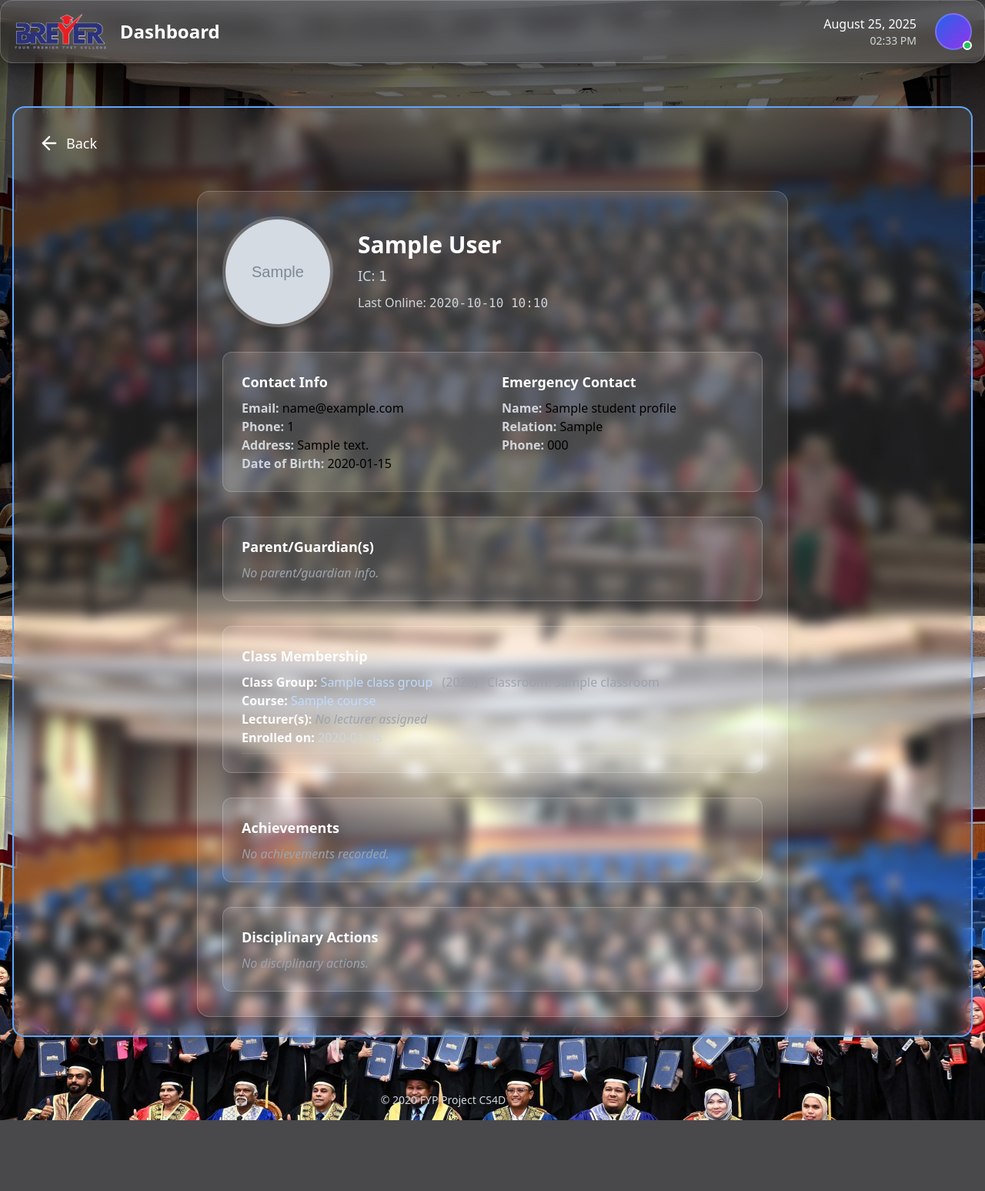
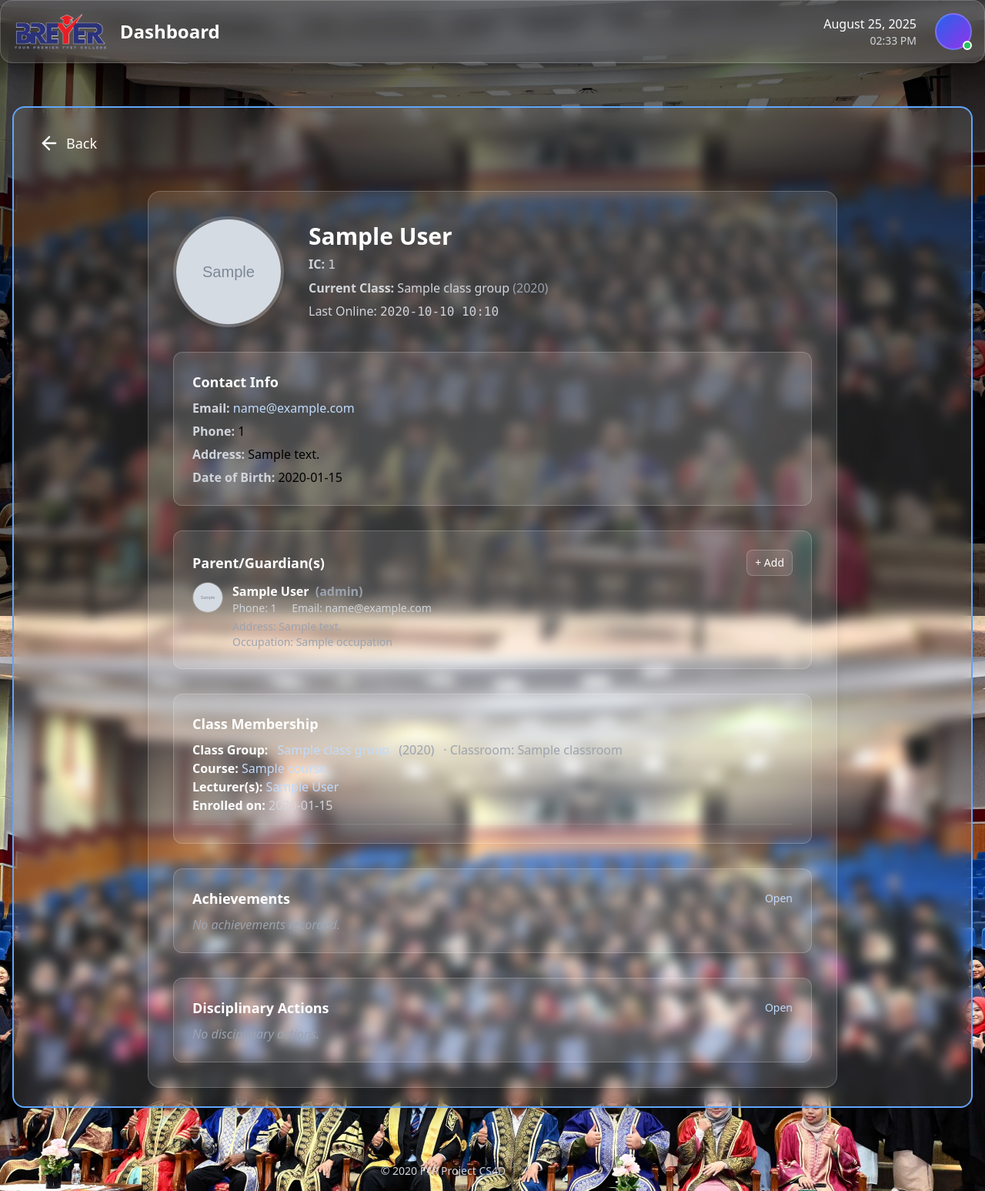
Before and after one commit to CaptainSparky20/Student_Information_System, a Django app: template SIS/adminportal/templates/adminportal/student_part/student_detail.html in a window 1280 px wide. Shown: the whole page at 77% size. Before the commit the page ends 1455 px from the top, so only its background shows below. Run offline with Django 5.2, Linux system fonts and the light colour scheme; the template is opened without the code that fills it: most values are stand-ins (such as "Sample title", 1, 10 or a date in 2020); grey boxes marked "Sample" are stand-in pictures; some libraries are stand-ins or nearby versions.

Commit message:
Refactor student detail template for improved layout and profile picture handling

```diff
--- a/SIS/adminportal/templates/adminportal/student_part/student_detail.html
+++ b/SIS/adminportal/templates/adminportal/student_part/student_detail.html
@@ -1,25 +1,44 @@
-{% extends 'adminportal/base_adminportal.html' %}
+{% extends 'lecturer/base_lecturer.html' %}
 {% load static %}
 
 {% block title %}Student Details{% endblock %}
 
 {% block content_inner %}
-<div class="max-w-3xl mx-auto mt-10 bg-white/10 rounded-2xl shadow-lg p-8 border border-white/20 space-y-8">
+<div class="max-w-4xl mx-auto mt-10 bg-white/10 rounded-2xl shadow-lg p-6 md:p-8 border border-white/20 space-y-8">
+
   <!-- Profile section -->
   <div class="flex flex-col md:flex-row items-center gap-8">
     <div>
-      {% if student_profile.profile_picture %}
-        <img src="{{ student_profile.profile_picture.url }}" alt="Profile Picture"
-             class="w-36 h-36 rounded-full object-cover border-4 border-white/20 shadow-lg">
+      {% with sp_pic=student_profile.profile_picture up=student_profile.user.profile_picture %}
+        {% if sp_pic %}
+          <img src="{{ sp_pic.url }}" alt="Profile Picture"
+               class="w-32 h-32 md:w-36 md:h-36 rounded-full object-cover border-4 border-white/20 shadow-lg">
+        {% elif up %}
+          <img src="{{ up.url }}" alt="Profile Picture"
+               class="w-32 h-32 md:w-36 md:h-36 rounded-full object-cover border-4 border-white/20 shadow-lg">
         {% else %}
-        <div class="w-36 h-36 rounded-full bg-gradient-to-br from-blue-600 to-purple-600 flex items-center justify-center border-4 border-white/20 shadow-lg text-3xl font-bold text-white">
-          {{ student_profile.user.full_name|slice:":1" }}
+          <div class="w-32 h-32 md:w-36 md:h-36 rounded-full bg-gradient-to-br from-blue-600 to-purple-600 flex items-center justify-center border-4 border-white/20 shadow-lg text-3xl font-bold text-white">
+            {{ student_profile.user.full_name|default:student_profile.user.email|slice:":1" }}
           </div>
         {% endif %}
+      {% endwith %}
     </div>
-    <div class="flex-1 space-y-2">
-      <h2 class="text-3xl font-bold text-white mb-1">{{ student_profile.user.full_name }}</h2>
-      <p class="text-lg text-gray-300 mb-2">IC: <span class="font-mono">{{ student_profile.user.identity_card_number }}</span></p>
+
+    <div class="flex-1 space-y-1.5">
+      <h2 class="text-2xl md:text-3xl font-bold text-white">
+        {{ student_profile.user.full_name|default:student_profile.user.email }}
+      </h2>
+      <p class="text-gray-300">
+        <span class="font-semibold">IC:</span>
+        <span class="font-mono">{{ student_profile.user.identity_card_number|default:"-" }}</span>
+      </p>
+      {% if student_profile.class_group %}
+      <p class="text-gray-300">
+        <span class="font-semibold">Current Class:</span>
+        {{ student_profile.class_group.name }}
+        <span class="text-gray-400">({{ student_profile.class_group.year }})</span>
+      </p>
+      {% endif %}
       <p class="text-gray-300">
         Last Online:
         {% if student_profile.latest_activity %}
@@ -32,39 +51,86 @@
   </div>
 
 <!-- Contact Info -->
-  <div class="grid grid-cols-1 md:grid-cols-2 gap-6 bg-white/10 p-6 rounded-xl border border-white/20">
-    <div>
+<div class="bg-white/10 p-6 rounded-xl border border-white/20 space-y-1.5">
   <h3 class="text-lg font-semibold text-white mb-2">Contact Info</h3>
-      <p><span class="font-semibold text-gray-300">Email:</span> {{ student_profile.user.email }}</p>
-      <p><span class="font-semibold text-gray-300">Phone:</span> {{ student_profile.phone_number|default:"-" }}</p>
-      <p><span class="font-semibold text-gray-300">Address:</span> {{ student_profile.address|default:"-" }}</p>
-      <p><span class="font-semibold text-gray-300">Date of Birth:</span>
-        {{ student_profile.date_of_birth|date:"Y-m-d"|default:"-" }}</p>
-    </div>
-    <div>
-      <h3 class="text-lg font-semibold text-white mb-2">Emergency Contact</h3>
-      <p><span class="font-semibold text-gray-300">Name:</span> {{ student_profile.emergency_name|default:"-" }}</p>
-      <p><span class="font-semibold text-gray-300">Relation:</span> {{ student_profile.emergency_relation|default:"-" }}</p>
-      <p><span class="font-semibold text-gray-300">Phone:</span> {{ student_profile.emergency_phone|default:"-" }}</p>
-    </div>
+  <p>
+    <span class="font-semibold text-gray-300">Email:</span>
+    <a href="mailto:{{ student_profile.user.email }}" class="text-blue-200 hover:underline break-all">
+      {{ student_profile.user.email|default:"-" }}
+    </a>
+  </p>
+  <p>
+    <span class="font-semibold text-gray-300">Phone:</span>
+    {% with sp=student_profile.phone_number up=student_profile.user.phone_number %}
+      {{ sp|default:up|default:"-" }}
+    {% endwith %}
+  </p>
+  <p>
+    <span class="font-semibold text-gray-300">Address:</span>
+    {% with sp=student_profile.address up=student_profile.user.address %}
+      {{ sp|default:up|default:"-" }}
+    {% endwith %}
+  </p>
+  <p>
+    <span class="font-semibold text-gray-300">Date of Birth:</span>
+    {{ student_profile.date_of_birth|date:"Y-m-d"|default:"-" }}
+  </p>
 </div>
 
 <!-- Parent/Guardian(s) -->
 <div class="bg-white/10 rounded-xl p-6 border border-white/20">
-    <h3 class="text-lg font-semibold text-white mb-2">Parent/Guardian(s)</h3>
-    {% if student_profile.parents.exists %}
-      <ul class="space-y-2">
-        {% for parent in student_profile.parents.all %}
-          <li>
-            <span class="font-semibold">{{ parent.user.full_name }}</span>
-            <span class="text-gray-400 ml-1">({{ parent.get_roles_list|join:", " }})</span>
-            <span class="text-gray-300 ml-2">Phone: {{ parent.phone_number|default:"-" }}</span>
+  <div class="flex items-center justify-between mb-2">
+    <h3 class="text-lg font-semibold text-white">Parent/Guardian(s)</h3>
+    <a href="{% url 'lecturer:add_parent_details' student_profile.id %}"
+       class="text-sm px-2.5 py-1.5 rounded-lg bg-white/10 border border-white/20 text-white hover:bg-white/20 transition">
+      + Add
+    </a>
+  </div>
+
+  {% with parents_qs=student_profile.parents.all %}
+    {% if parents_qs and parents_qs|length %}
+      <ul class="space-y-3">
+        {% for parent in parents_qs %}
+          <li class="flex items-start gap-3">
+            {% if parent.profile_picture %}
+              <img src="{{ parent.profile_picture.url }}" alt="{{ parent.full_name }}"
+                   class="w-10 h-10 rounded-full object-cover border border-white/20">
+            {% else %}
+              <div class="w-10 h-10 rounded-full bg-white/20 flex items-center justify-center text-white font-semibold">
+                {{ parent.full_name|default:"-"|slice:":1" }}
+              </div>
+            {% endif %}
+            <div class="min-w-0">
+              <div class="font-semibold text-white truncate">
+                {{ parent.full_name|default:"-" }}
+                {% with roles_list=parent.get_roles_list %}
+                  {% if roles_list %}
+                    <span class="text-gray-400 ml-1">({{ roles_list|join:", " }})</span>
+                  {% endif %}
+                {% endwith %}
+              </div>
+              <div class="text-gray-300 text-sm">
+                <span class="mr-4">Phone: {{ parent.phone_number|default:"-" }}</span>
+                <span>Email: {{ parent.email|default:"-" }}</span>
+              </div>
+              {% if parent.address %}
+                <div class="text-gray-400 text-sm mt-1 break-words">Address: {{ parent.address }}</div>
+              {% endif %}
+              {% if parent.occupation %}
+                <div class="text-gray-400 text-sm">Occupation: {{ parent.occupation }}</div>
+              {% endif %}
+            </div>
           </li>
         {% endfor %}
       </ul>
     {% else %}
+      <div class="flex items-center justify-between">
         <span class="italic text-gray-400">No parent/guardian info.</span>
+        <a href="{% url 'lecturer:manage_parents' student_profile.id %}"
+           class="text-sm text-blue-200 hover:underline">Manage</a>
+      </div>
     {% endif %}
+  {% endwith %}
 </div>
 
   <!-- Class Membership -->
@@ -73,13 +139,13 @@
     {% if enrollments %}
       <ul class="space-y-4">
         {% for enrollment in enrollments %}
-        <li class="border-b border-white/10 pb-2">
-          <div>
+          <li class="border-b border-white/10 pb-3">
+            <div class="flex flex-wrap items-center gap-x-3 gap-y-1">
               <span class="font-semibold text-white">Class Group:</span>
               <span class="text-blue-200">{{ enrollment.class_group.name }}</span>
-            <span class="ml-2 text-gray-400">({{ enrollment.class_group.year }})</span>
+              <span class="text-gray-400">({{ enrollment.class_group.year }})</span>
               {% if enrollment.class_group.classroom %}
-              <span class="ml-2 text-gray-400">Classroom: {{ enrollment.class_group.classroom }}</span>
+                <span class="text-gray-400">· Classroom: {{ enrollment.class_group.classroom }}</span>
               {% endif %}
             </div>
             <div>
@@ -88,15 +154,17 @@
             </div>
             <div>
               <span class="font-semibold text-white">Lecturer(s):</span>
-            {% if enrollment.class_group.lecturers.exists %}
+              {% with lects=enrollment.class_group.lecturers.all %}
+                {% if lects and lects|length %}
                   <span class="text-blue-200">
-                {% for lecturer in enrollment.class_group.lecturers.all %}
+                    {% for lecturer in lects %}
                       {{ lecturer.user.full_name }}{% if not forloop.last %}, {% endif %}
                     {% endfor %}
                   </span>
                 {% else %}
                   <span class="text-gray-400 italic">No lecturer assigned</span>
                 {% endif %}
+              {% endwith %}
             </div>
             <div>
               <span class="font-semibold text-white">Enrolled on:</span>
@@ -110,10 +178,13 @@
     {% endif %}
   </div>
 
-
   <!-- Achievements -->
   <div class="bg-white/10 rounded-xl p-6 border border-white/20">
-    <h3 class="text-lg font-semibold text-white mb-2">Achievements</h3>
+    <div class="flex items-center justify-between mb-2">
+      <h3 class="text-lg font-semibold text-white">Achievements</h3>
+      <a href="{% url 'lecturer:student_achievements' student_profile.id %}"
+         class="text-sm text-blue-200 hover:underline">Open</a>
+    </div>
     {% if student_profile.achievements.exists %}
       <ul class="space-y-2">
         {% for achievement in student_profile.achievements.all %}
@@ -133,7 +204,11 @@
 
   <!-- Disciplinary Actions -->
   <div class="bg-white/10 rounded-xl p-6 border border-white/20">
-    <h3 class="text-lg font-semibold text-white mb-2">Disciplinary Actions</h3>
+    <div class="flex items-center justify-between mb-2">
+      <h3 class="text-lg font-semibold text-white">Disciplinary Actions</h3>
+      <a href="{% url 'lecturer:student_disciplinary_actions' student_profile.id %}"
+         class="text-sm text-blue-200 hover:underline">Open</a>
+    </div>
     {% if student_profile.disciplinary_actions.exists %}
       <ul class="space-y-2">
         {% for action in student_profile.disciplinary_actions.all %}
@@ -150,5 +225,6 @@
       <span class="italic text-gray-400">No disciplinary actions.</span>
     {% endif %}
   </div>
+
 </div>
 {% endblock %}
```
Also changed, not shown: SIS/db.sqlite3. Lines whose indentation alone changed are shown as unchanged.
